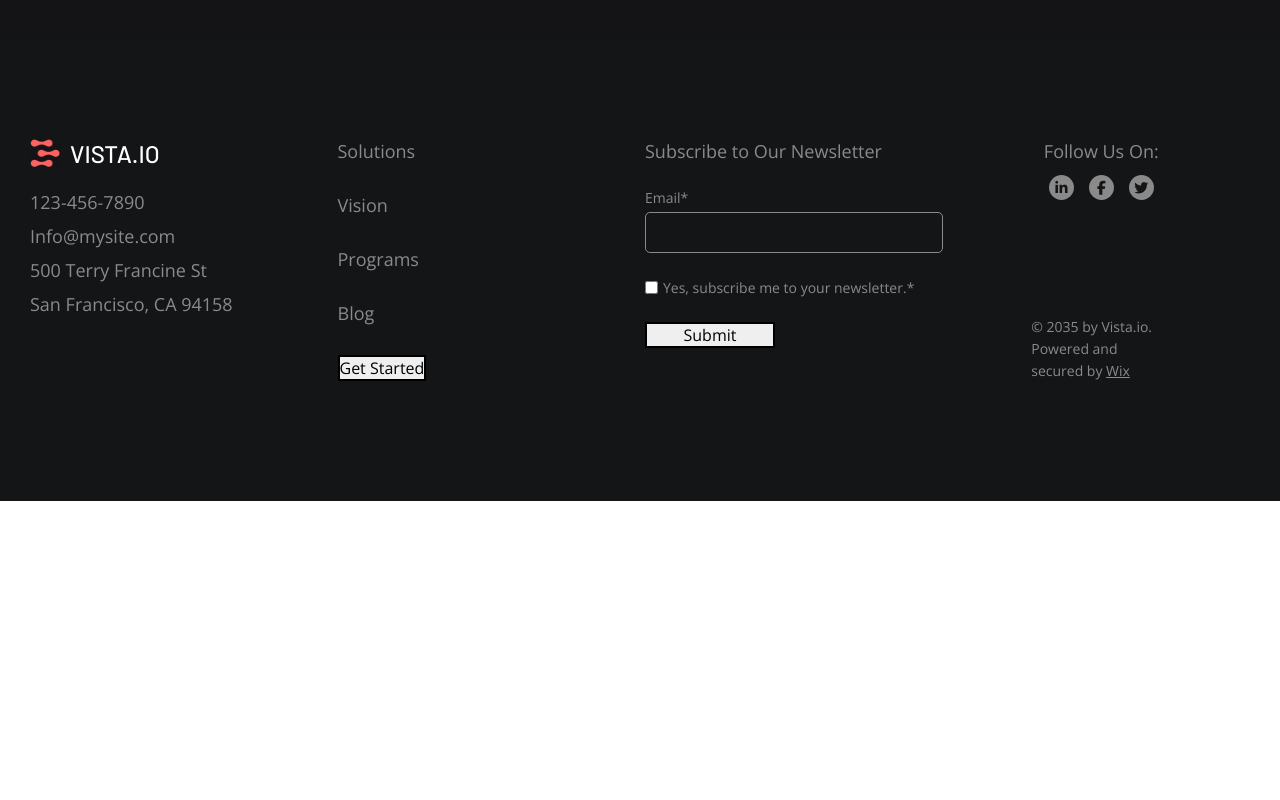
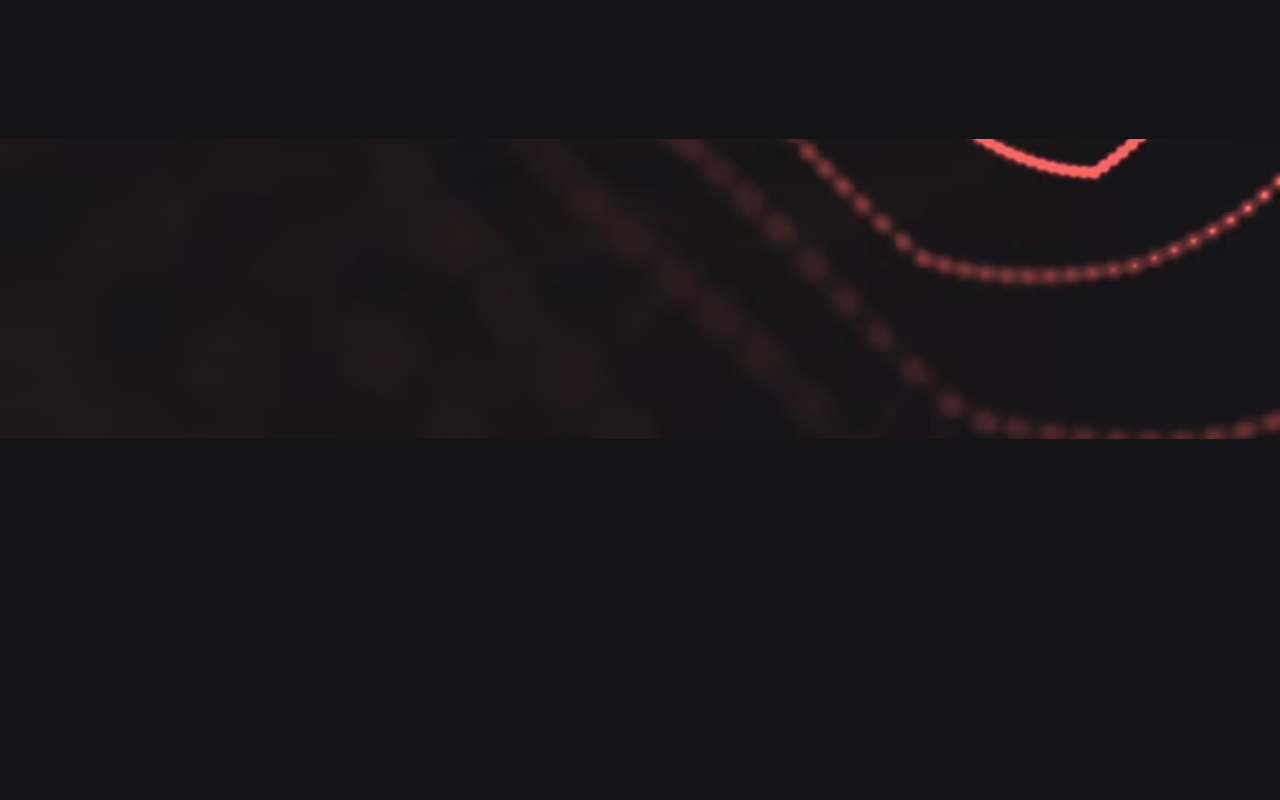
Before and after one commit to Dachi2424/React_First_project, a React (Vite) app: page / in a window 1280 px wide. Shown: the part 2160-2960 px from the top of the page. Before the commit the page ends 2689 px from the top, so only its background shows below. Built offline with nearby package versions, Linux system fonts and the light colour scheme.

Commit message:
davamate mesame

```diff
--- a/src/components/Home/Home.jsx
+++ b/src/components/Home/Home.jsx
@@ -1,6 +1,7 @@
+import './Home.scss'
 import Hero from './Hero/Hero';
 import Second from './Second/Second';
-import './Home.scss'
+import Third from './Third/Third';
 
 
 function Home(){
@@ -8,6 +9,7 @@ function Home(){
     <>
       <Hero />
       <Second />
+      <Third />
     </>
   );
 }
--- a/src/components/Home/Second/Second.jsx
+++ b/src/components/Home/Second/Second.jsx
@@ -9,10 +9,10 @@ function Second(){
 
   const heading = useIntersection({threshold: .5}, "second__move-up-animation");
   const paragraph = useIntersection({threshold: .3}, "second__move-up-animation");
-  const card1 = useIntersection({rootMargin: "40px"}, "second__move-up-animation");
-  const card2 = useIntersection({rootMargin: "40px"}, "second__move-up-animation");
-  const card3 = useIntersection({rootMargin: "40px"}, "second__move-up-animation");
-  const card4 = useIntersection({rootMargin: "40px"}, "second__move-up-animation");
+  const card1 = useIntersection({rootMargin: "90px"}, "second__move-up-animation");
+  const card2 = useIntersection({rootMargin: "90px"}, "second__move-up-animation");
+  const card3 = useIntersection({rootMargin: "90px"}, "second__move-up-animation");
+  const card4 = useIntersection({rootMargin: "90px"}, "second__move-up-animation");
   const card1Logo = useIntersection({threshold: 0}, "second__move-right-animation");
   const card2Logo = useIntersection({threshold: 0}, "second__move-right-animation");
   const card3Logo = useIntersection({threshold: 0}, "second__move-right-animation");
--- a/src/components/Home/Second/Second.scss
+++ b/src/components/Home/Second/Second.scss
@@ -14,6 +14,7 @@
 
 @media screen and (min-width: 300px) {
   .second{
+    padding: 0 0 40px;
     background-color: #141416;
     &__main-container{
       width: 100%;
@@ -119,9 +120,9 @@
 
     &__move-up-animation{
       animation-name: moveUp;
-      animation-duration: 1s;
+      animation-duration: 1.2s;
       animation-fill-mode: forwards;
-      animation-timing-function: ease;
+      animation-timing-function: ease-out;
     }
   }
 }
@@ -154,7 +155,7 @@
 
 @media screen and (min-width: 1024px) {
   .second{
-    padding: 0 70px 0;
+    padding: 0 70px 100px;
     position: relative;
     &__main-container{
       background-color: #141416;
--- /dev/null
+++ b/src/components/Home/Third/Third.jsx
@@ -0,0 +1,29 @@
+import './Third.scss'
+import { useIntersection } from '../../../useIntersection'
+
+
+function Third(){
+
+  const heading = useIntersection({threshold: 0}, "third__move-up-animation")
+  const paragraph1 = useIntersection({threshold: 0}, "third__move-up-animation")
+  const paragraph2 = useIntersection({threshold: 0}, "third__move-up-animation")
+  const button = useIntersection({threshold: 0}, "third__move-up-animation")
+
+  return(
+    <section className="third">
+      <div className="third__main-container">
+        <div className="third__first-container">
+          <h1 ref={heading} className='third__heading'>Unprecedented Velocity. Impeccable Reliability.</h1>
+        </div>
+
+        <div className="third__second-container">
+          <p ref={paragraph1} className='third__paragraph third__paragraph--first'>I'm a paragraph. Click here to add your own text and edit me. It’s easy. Just click “Edit Text” or double click me to add your own content and make changes to the font. Feel free to drag and drop me anywhere you like on your page. I’m a great place for you to tell a story and let your users know a little more about you.</p>
+          <p ref={paragraph2} className='third__paragraph third__paragraph--second'>This is a great space to write a long text about your company and your services. You can use this space to go into a little more detail about your company. Talk about your team and what services you provide. Tell your visitors the story of how you came up with the idea for your business and what makes you different from your competitors. Make your company stand out and show your visitors who you are.</p>
+          <button ref={button} className='third__learn-button'>Learn More</button>
+        </div>
+      </div>
+    </section>
+  );
+}
+
+export default Third;
--- /dev/null
+++ b/src/components/Home/Third/Third.scss
@@ -0,0 +1,92 @@
+
+@keyframes moveUp {
+  to{
+    opacity: 1;
+    transform: translateY(0);
+  }
+}
+
+@media screen and (min-width: 300px) {
+  .third{
+    min-height: 100svh;
+    background-color: #141416;
+    &__main-container{
+      width: 100%;
+      display: flex;
+      flex-direction: column;
+
+    }
+    &__first-container{
+      background-image: url('../../../assets/homepage-third.avif');
+      background-size: cover;
+      background-position: center;
+      height: 300px;
+      display: flex;
+      align-items: center;
+      justify-content: center;
+    }
+    &__heading{
+      font-size: 20px;
+      font-family: poppins;
+      color: white;
+      font-weight: 400;
+      text-align: center;
+      width: 260px;
+
+      //animation styles
+      transform: translateY(200%);
+      opacity: 0;
+    }
+
+    &__second-container{
+      display: flex;
+      flex-direction: column;
+      align-items: center;
+      gap: 30px;
+      padding: 20px 20px 20px;
+    }
+    &__paragraph{
+      font-size: 14px;
+      color: #8a8a8a;
+      text-align: center;
+      line-height: 26px;
+      &--first{
+        transform: translateY(60%);
+        opacity: 0;
+      }
+      &--second{
+        transform: translateY(60%);
+        opacity: 0;
+      }
+    }
+    &__learn-button{
+      background-color: var(--secondary-color);
+      color: black;
+      border: 1px solid var(--secondary-color);
+      font-size: 14px;
+      border-radius: 5px;
+      padding: 14px 26px;
+      cursor: pointer;
+      transition: .4s;
+      transform: translateY(200%);
+      opacity: 0;
+      &:hover{
+        background-color: #141416;
+        border: 1px solid white;
+        color: white;
+        transition: .4s;
+      }
+    }
+
+
+
+
+    &__move-up-animation{
+      animation-name: moveUp;
+      animation-duration: 1s;
+      animation-fill-mode: forwards;
+      animation-timing-function: ease-out;
+    }
+  }
+
+}
```
Also changed, not shown: 1 other file (tests, documents, lock files or other folders).
